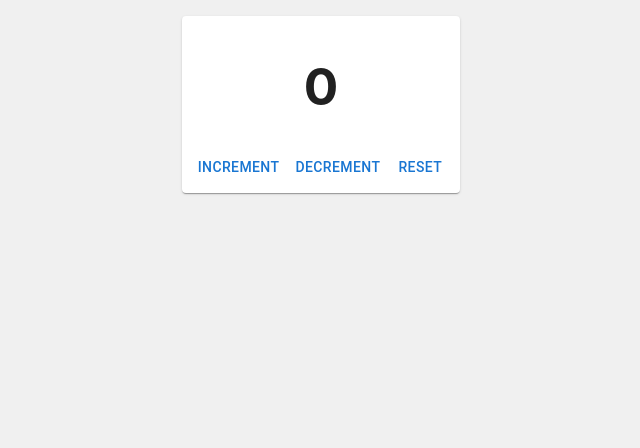
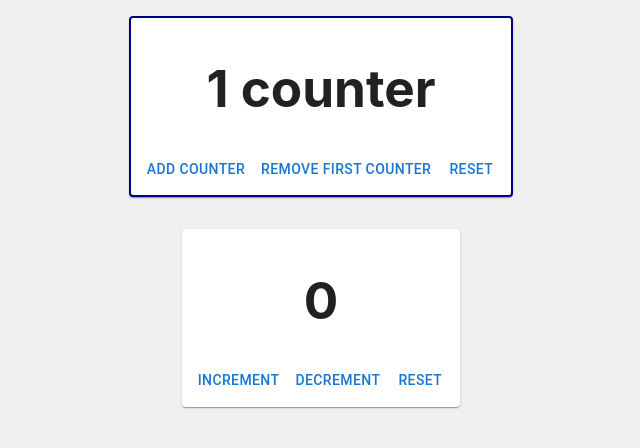
Before and after one commit to m1st001/react-internship, a React app in the folder counter/counter-app/: page / in a window 1280 px wide. Shown: the top 448 px of the page, without its empty margins (319-959 px from the left). Built offline with nearby package versions, Linux system fonts and the light colour scheme.

Commit message:
React.Task2 Added ParentContainer and all its html + styles.

```diff
--- a/counter/counter-app/src/App.tsx
+++ b/counter/counter-app/src/App.tsx
@@ -1,12 +1,13 @@
 import CounterContainer from "./containers/CounterContainer";
 import {GlobalStyle, Root} from "./views/Counter/styles";
+import ParentContainer from "./containers/ParentContainer";
 
 function App() {
   return (
       <>
           <GlobalStyle/>
           <Root>
-              <CounterContainer/>
+              <ParentContainer/>
           </Root>
       </>
   )
--- a/counter/counter-app/src/containers/CounterContainer.tsx
+++ b/counter/counter-app/src/containers/CounterContainer.tsx
@@ -1,5 +1,5 @@
 import React, {Component} from 'react';
-import Counter from '../views/Counter';
+import Counter from "../views/Counter";
 
 class CounterContainer extends Component<{}, { count: number }> {
     constructor(props: {}) {
--- /dev/null
+++ b/counter/counter-app/src/containers/ParentContainer.tsx
@@ -0,0 +1,35 @@
+import React, {Component} from "react";
+import Parent from "../views/Parent";
+
+export default class ParentContainer extends Component<any, any> {
+    constructor(props: {}) {
+        super(props);
+        this.state = { counterCount: 1 };
+    }
+
+    addCounter = () => {
+        this.setState({ counterCount: this.state.counterCount + 1 });
+    };
+
+    removeCounter = () => {
+        if (this.state.counterCount == 1) {
+            return;
+        }
+        this.setState({ counterCount: this.state.counterCount - 1 });
+    };
+
+    reset = () => {
+        this.setState({ counterCount: 1 });
+    };
+
+
+    render() {
+        return <Parent
+            count={this.state.counterCount}
+            increment={this.addCounter}
+            decrement={this.removeCounter}
+            reset={this.reset}
+        />;
+    }
+
+}
--- a/counter/counter-app/src/views/Counter/styles.ts
+++ b/counter/counter-app/src/views/Counter/styles.ts
@@ -50,7 +50,6 @@ export const Container = styled(MuiContainer)`
     display: flex;
     justify-content: center;
     max-width: 1000px;
-    margin: 0 auto;
 `;
 
 export const Box = styled(MuiBox)`
--- /dev/null
+++ b/counter/counter-app/src/views/Parent/index.tsx
@@ -0,0 +1,40 @@
+import React from "react";
+import {Box, Button, Container, H1} from "../Counter/styles";
+import {Grid, ParentCard} from "./styles";
+import CounterContainer from "../../containers/CounterContainer";
+
+interface ParentProps {
+    count: number;
+    increment: () => void;
+    decrement: () => void;
+    reset: () => void;
+}
+
+const Parent = ({ count , increment, decrement, reset } : ParentProps) => {
+    return (
+        <>
+        <Container>
+            <ParentCard>
+                <H1>{count} {count == 1 ? "counter" : "counters"}</H1>
+                <Box>
+                    <Button onClick={increment}>Add counter</Button>
+                    <Button onClick={decrement}>Remove first counter</Button>
+                    <Button onClick={reset}>Reset</Button>
+                </Box>
+            </ParentCard>
+        </Container>
+            <Container>
+                <Grid container>
+                    {[...Array(count)].map(( ) => (
+                        <Grid>
+                            <CounterContainer/>
+                        </Grid>
+                    ))}
+                </Grid>
+            </Container>
+        </>
+    );
+};
+
+
+export default Parent;
--- /dev/null
+++ b/counter/counter-app/src/views/Parent/styles.ts
@@ -0,0 +1,15 @@
+import styled from "styled-components";
+import MuiCard from "@mui/material/Card";
+import {Grid2} from "@mui/material";
+
+export const ParentCard = styled(MuiCard)`
+    margin: 1em;
+    padding: 0.5em;
+    max-width: 400px;
+    border: 2px solid darkblue;
+`;
+
+export const Grid = styled(Grid2)`
+    justify-content: center;
+    align-items: center;
+`;
```
